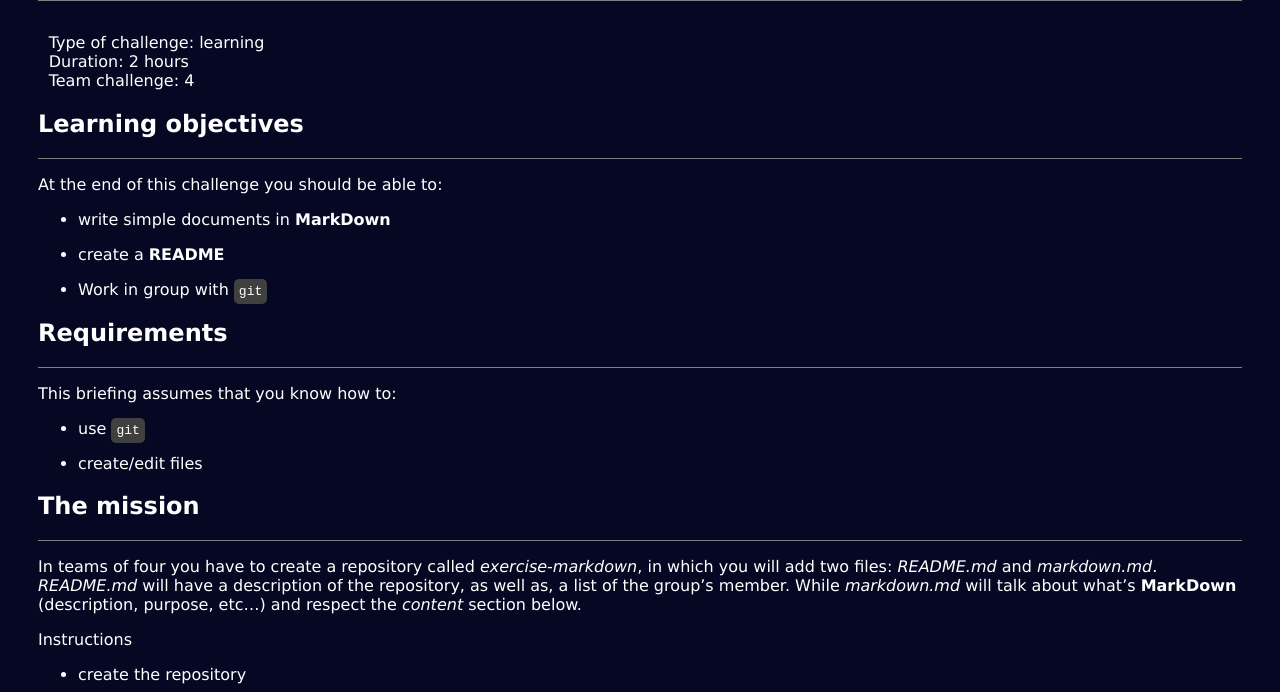
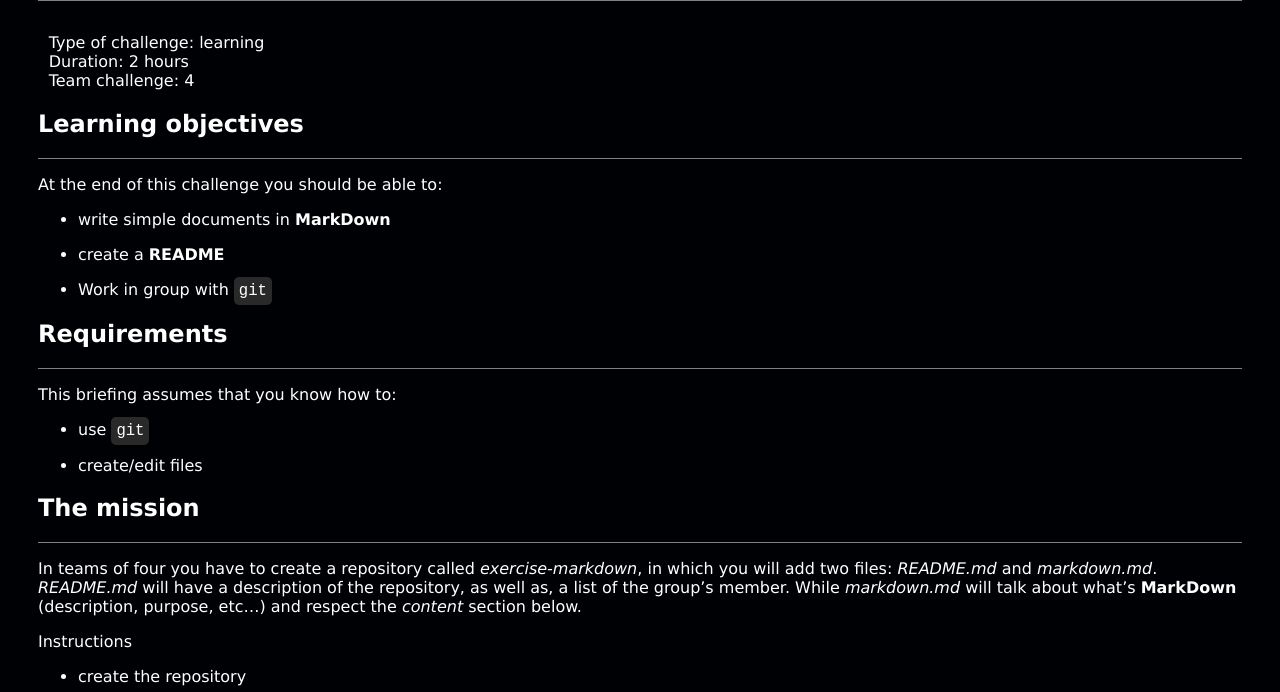
Before and after one commit to marcoarata/markdownahtml, a plain HTML site: page index.html in a window 1280 px wide. Shown: the part 108-800 px from the top of the page. Drawn offline with Linux system fonts and the light colour scheme.

Commit message:
indexfix3

```diff
--- a/index.html
+++ b/index.html
@@ -5,7 +5,7 @@
     </head>
 <body>
 
-    <body style="background-color:#060823;">
+    <body style="background-color:#000105;">
         <text style="color:white;">
         <text style="font-family:verdana;">
             <style>
@@ -27,9 +27,9 @@
     <style>
         code {
           color: white;
-          background-color: #404040;
+          background-color: #292929;
           padding: 5px;
-          font-size: 100%;
+          font-size: 120%;
           border-radius: 5px;
         }
         </style>
```
